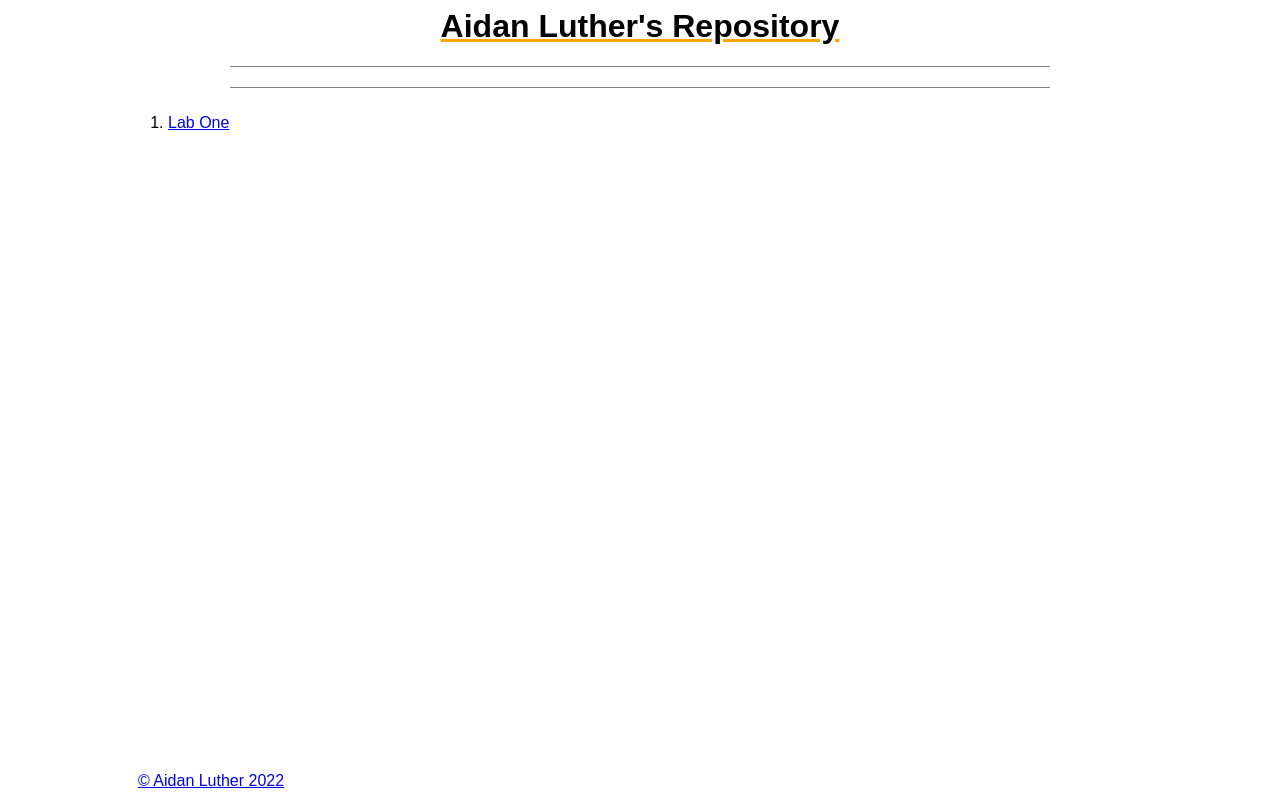
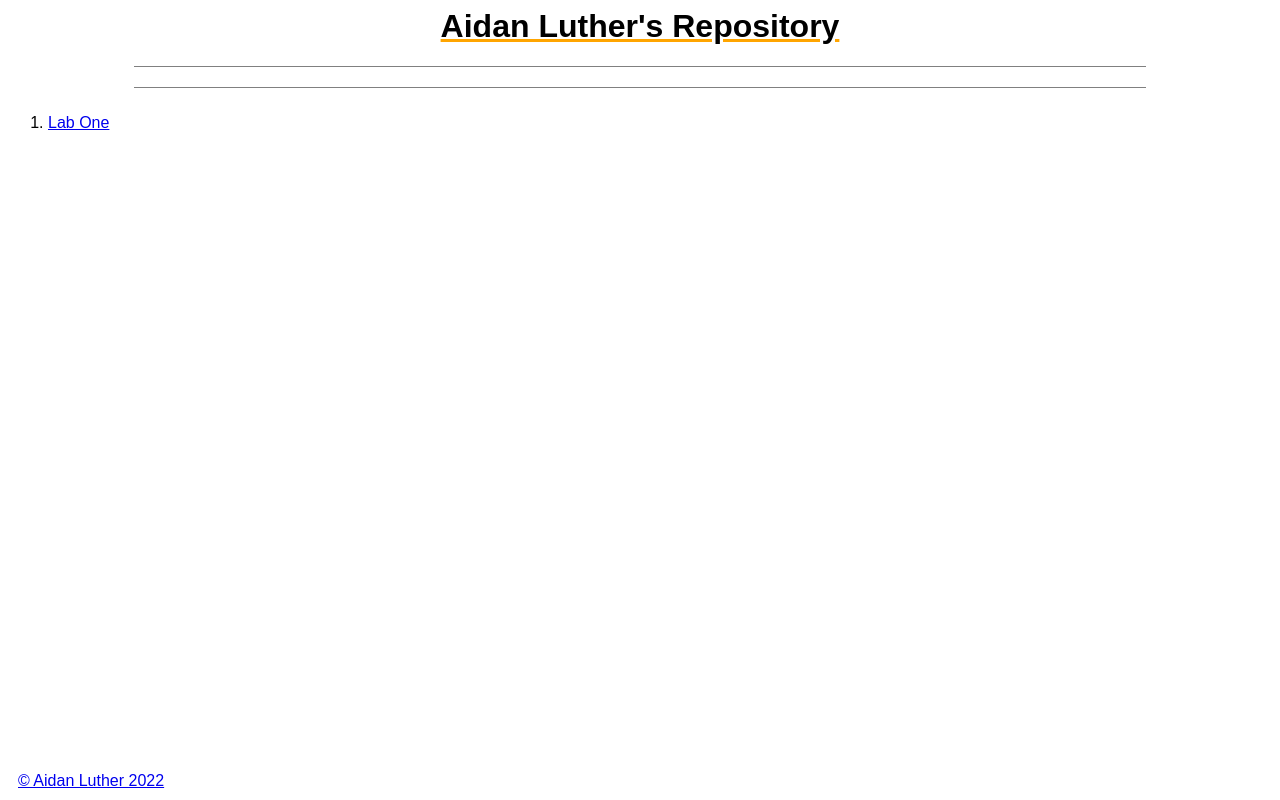
Before and after one commit to vtaidan/Web-Dev-Lab-One, a plain HTML site: page index.html in a window 1280 px wide. Drawn offline with Linux system fonts and the light colour scheme.

Commit message:
Update style.css

```diff
--- a/style.css
+++ b/style.css
@@ -23,10 +23,6 @@ nav a:visited {color: black;}
 nav a:hover {color: blue;}
 main{
 	padding-top: 10px;
-}
-body {
-	margin-left:10%;
-	margin-right:10%;
 }
 h2 {
 	font-size: 15em;
```
